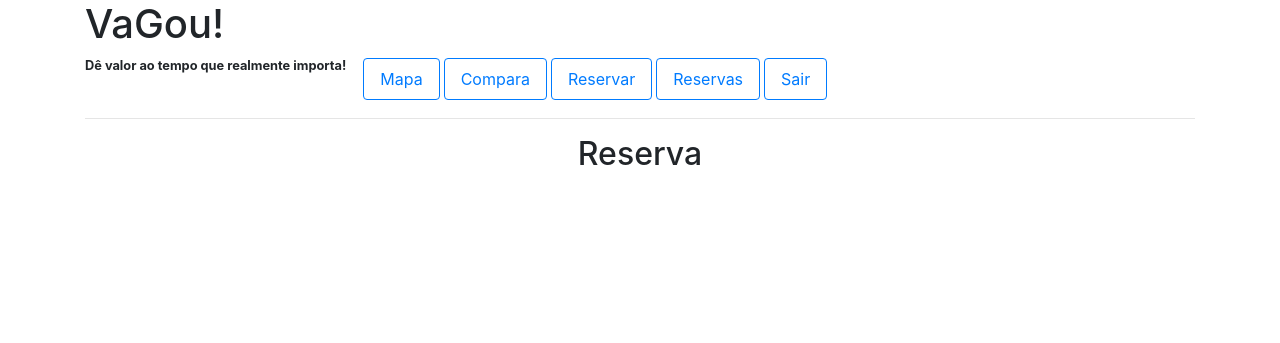
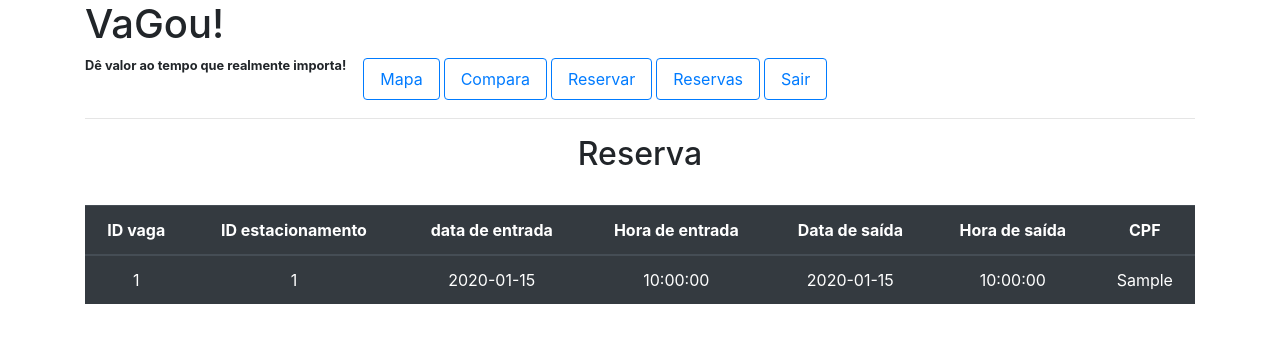
Before and after one commit to MatheusAlcantaraDeLima/vagou, a PHP site: page /reservas.php in a window 1280 px wide. Shown: the top 343 px of the page. Run offline with PHP 8.4, Linux system fonts and the light colour scheme; the visitor is signed in with stand-in values (Sample User, id 1); tables that the repository leaves empty hold one stand-in row (values such as "Sample post").

Commit message:
adicionada pag reservas feitas pelos clientes

```diff
--- a/reserva.php
+++ b/reserva.php
@@ -101,6 +101,7 @@
                     $executaBusca = mysqli_query($conexao, $selectId);
                     $buscaId = mysqli_fetch_array($executaBusca);
                     $idCliente = $buscaId['CPF'];
+
                     $insereReserva = "insert into reservar (id_estacionamento ,data_entrada, hora_entrada, data_saida, hora_saida, cpf_cliente) values ('".$id_estacio."', '".$data_entrada."', '".$hora_entrada."', '".$data_saida."', '".$hora_saida."', '".$idCliente."'); ";
 
                     if(mysqli_query($conexao, $insereReserva)){
--- a/reservas.php
+++ b/reservas.php
@@ -19,8 +19,14 @@
         <?php
                 include_once("conexao.php");
                 mysqli_set_charset($conexao, "utf8");
-                $cpf_cliente = $_SESSION['cpf'];
-                $selectVaga = "select * from reservar where cpf_cliente like '".$cpf_cliente."' ";
+
+                $email = $_SESSION['email'];
+                $selectId =  "select CPF from cliente where email like '".$email."' ";
+                $executaBusca = mysqli_query($conexao, $selectId);
+                $buscaId = mysqli_fetch_array($executaBusca);
+                $idCliente = $buscaId['CPF'];
+
+                $selectVaga = "select * from reservar where cpf_cliente like '".$idCliente."' ";
 
                 $execQuery = mysqli_query($conexao, $selectVaga);
                 if(mysqli_num_rows($execQuery) > 0){
@@ -45,7 +51,7 @@
                                 <td><?php echo $rows["id_vaga"] ?></td>
                                 <td><?php echo $rows["id_estacionamento"] ?></td>
                                 <td><?php echo $rows["data_entrada"] ?></td>
-                                <td><?php echo $rows["hora_entrad"] ?></td>
+                                <td><?php echo $rows["hora_entrada"] ?></td>
                                 <td><?php echo $rows["data_saida"] ?></td>
                                 <td><?php echo $rows["hora_saida"] ?></td>
                                 <td><?php echo $rows["cpf_cliente"] ?></td>
```
